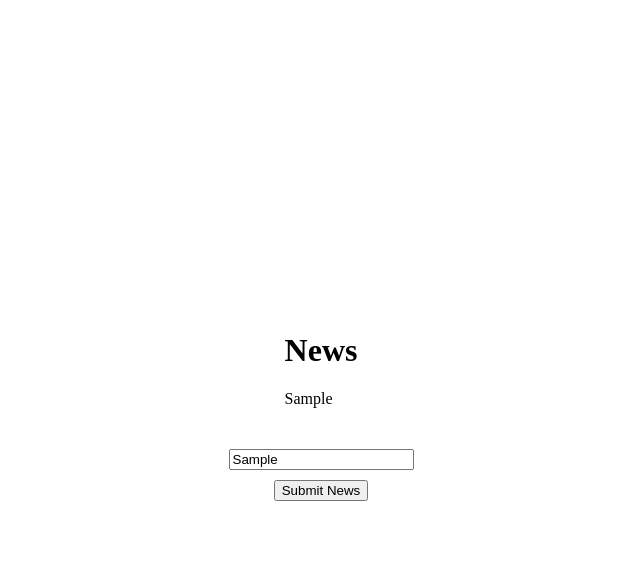
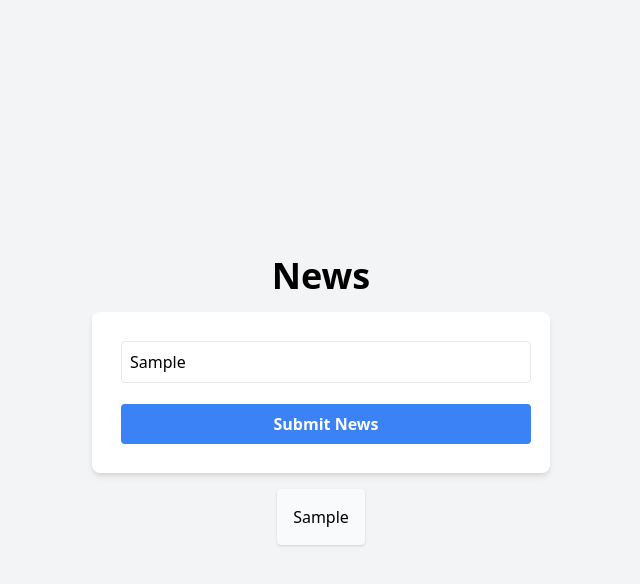
Before and after one commit to Vesimeu/Web-Site-blog, a website: page public/index.html in a window 1280 px wide. Both pictures are taken after typing "Sample" into the empty fields and a click on the button "Submit News". Shown: the whole page, without its empty margins (319-959 px from the left). Drawn offline with nearby package versions, Linux system fonts and the light colour scheme.

Commit message:
Installing mongoBD

```diff
--- a/package.json
+++ b/package.json
@@ -1,5 +1,6 @@
 {
   "dependencies": {
-    "express": "^4.18.2"
+    "express": "^4.18.2",
+    "mongoose": "^8.1.1"
   }
 }
--- a/public/index.html
+++ b/public/index.html
@@ -4,26 +4,31 @@
     <meta charset="UTF-8">
     <meta name="viewport" content="width=device-width, initial-scale=1.0">
     <title>News Site</title>
+    <link href="https://cdn.jsdelivr.net/npm/tailwindcss@2.2.19/dist/tailwind.min.css" rel="stylesheet">
     <style>
         body { display: flex; flex-direction: column; align-items: center; justify-content: center; height: 100vh; }
         #news-container { margin-bottom: 20px; }
         input, button { margin: 5px; }
     </style>
 </head>
-<body>
-    <div id="news-container">
-        <h1>News</h1>
+<body class="bg-gray-100 flex items-center justify-center h-screen">
+    <div class="text-center">
+        <h1 class="text-4xl font-bold mb-4">News</h1>
+        <div class="bg-white shadow-md rounded-lg p-6 mx-4">
+            <input type="text" id="news-input" class="border p-2 rounded w-full" placeholder="Enter news here...">
+            <button id="submit-news" class="mt-4 bg-blue-500 hover:bg-blue-700 text-white font-bold py-2 px-4 rounded w-full">Submit News</button>
+        </div>
     </div>
-    <input type="text" id="news-input" placeholder="Enter news here...">
-    <button id="submit-news">Submit News</button>
 
     <script>
         document.getElementById('submit-news').addEventListener('click', function() {
             var newsText = document.getElementById('news-input').value;
-            var newsContainer = document.getElementById('news-container');
+            var newsContainer = document.createElement('div');
+            newsContainer.className = 'bg-gray-50 mt-4 p-4 rounded shadow';
             var newsItem = document.createElement('p');
             newsItem.textContent = newsText;
             newsContainer.appendChild(newsItem);
+            document.body.appendChild(newsContainer);
         });
     </script>
 </body>
```
Also changed, not shown: app.js (+10 -0 lines), 1 other file.
